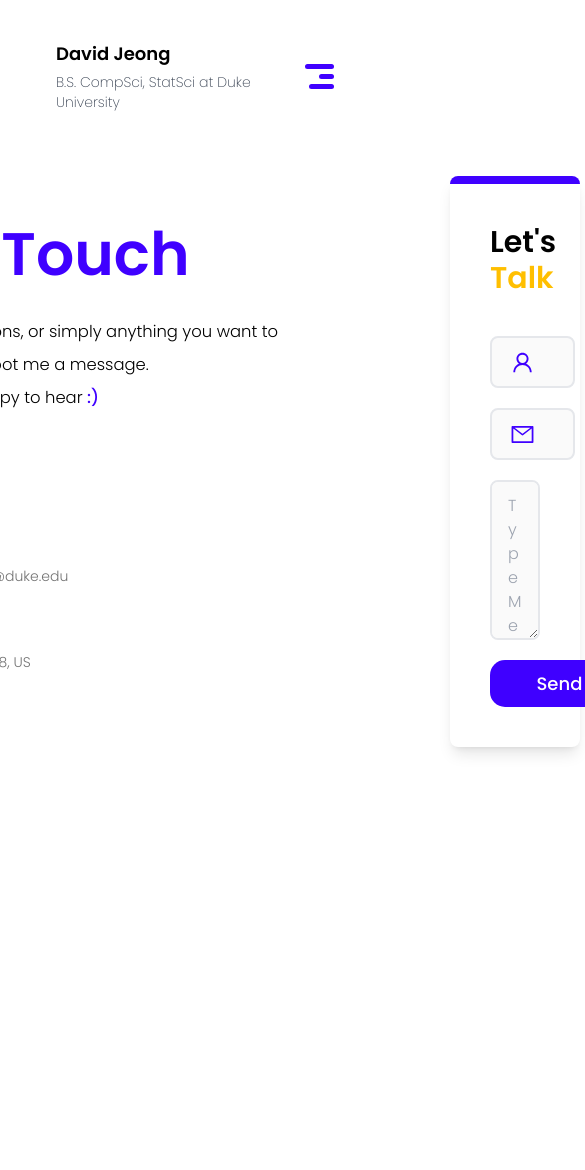
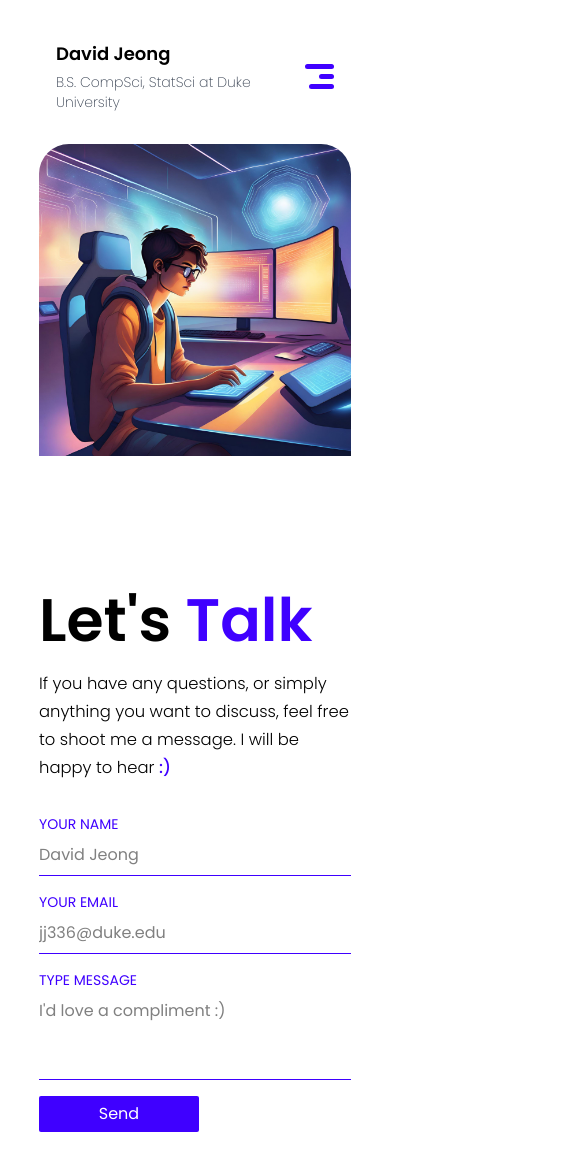
Before and after one commit to davidjjeong/my-portfolio, a Next.js app: page /contact in a window 390 px wide. Shown: the top 1170 px of the page, 585 px wide, since content can reach past the window. Before the commit the page ends 844 px from the top, so only its background shows below. Built offline with nearby package versions, Linux system fonts and the light colour scheme.

Commit message:
Added a new responsive ContactMe page

```diff
--- a/pages/contact.js
+++ b/pages/contact.js
@@ -1,9 +1,9 @@
-import ContactForm from "@/sections/ContactForm/ContactForm";
+import ContactMe from "@/sections/ContactMe/ContactMe";
 
 export default function Contact() {
   return (
     <>
-      <ContactForm />
+      <ContactMe />
     </>
   );
 }
--- a/sections/ContactForm/ContactForm.js
+++ b/sections/ContactMe/ContactForm.js
@@ -56,31 +56,32 @@ export default function ContactForm () {
     }
 
     return (
-        <div className="flex flex-row justify-center">
-            <div className="flex flex-col mr-20 ml-24 mt-36">
-                <h1 className="text-4xl md:text-6xl">
+        <div className="flex flex-row lg:flex-col justify-around lg:items-center">
+            <div className="flex flex-col ml-[5vw] lg:ml-0 mt-24 lg:mt-16">
+                <h1 className="text-6xl lg:text-center">
                     Get in <span class="text-[#3F00FF]">Touch</span>
                 </h1>
-                <p className="description text-[1.025rem] mt-8 pl-1 w-[30rem] leading-loose">
+                <p className="description text-[1.025rem] mt-8 pl-1 lg:pl-0 w-[30rem] leading-loose
+                            lg:text-center">
                     If you have any questions, or simply anything you want to discuss,{" "}
                     feel free to shoot me a message. {<br />} I will be more than happy{" "}
                     to hear <span class="text-[#3F00FF] fw-500">:{")"}</span>
                 </p>
-                <div className="input-icons mt-5">
+                <div className="input-icons mt-5 lg:hidden">
                     <i className="input-icon"><FiPhoneCall size={32} color="#3F00FF" /></i>
                     <div className="contact-text">
                         <h1 className="text-xl fw-500">Call Me</h1>
                         <p className="description text-[#737373] text-sm mt-2">+1 (919) 884-1075</p>
                     </div>
                 </div>
-                <div className="input-icons mt-5">
+                <div className="input-icons mt-5 lg:hidden">
                     <i className="input-icon"><AiOutlineMail size={32} color="#3F00FF" /></i>
                     <div className="contact-text">
                         <h1 className="text-xl fw-500">Email</h1>
                         <p className="description text-[#737373] text-sm mt-2">jaewoong.jeong@duke.edu</p>
                     </div>
                 </div>
-                <div className="input-icons mt-5">
+                <div className="input-icons mt-5 lg:hidden">
                     <i className="input-icon"><ImLocation size={32} color="#3F00FF" /></i>
                     <div className="contact-text">
                         <h1 className="text-xl fw-500">Location</h1>
@@ -90,7 +91,8 @@ export default function ContactForm () {
             </div>
             <form method="POST" action="https://www.formbackend.com/f/a64bb81fece8d9bd" onSubmit={submitForm}
                 className="bg-white border-t-8 border-[#3F00FF] rounded-lg shadow-lg px-10 py-10
-                            flex flex-col w-1/3 space-y-5 mt-24 ml-20 mr-24"
+                            flex flex-col w-1/3 lg:w-[50vw] md:w-[70vw] space-y-5 mt-24 mb-24 lg:mb-16
+                            lg:mt-8 mr-[5vw] lg:mr-0"
             >
                 <h1 className="text-3xl mb-5">
                     Let's <span class="text-[#FFBF00]">Talk</span>
--- /dev/null
+++ b/sections/ContactMe/ContactMe.js
@@ -0,0 +1,87 @@
+import { useState } from 'react';
+
+import Image from 'next/image';
+
+import styles from './ContactMe.module.css';
+
+export default function ContactMe(){
+    const [formData, setFormData] = useState({ //placeholder to temporarily store form values
+        name: "",
+        email: "",
+        message: ""
+    });
+
+    const [formSuccess, setFormSuccess] = useState(false);
+
+    const handleInput = (e) => {
+        const fieldName = e.target.name;
+        const fieldValue = e.target.value;
+
+        setFormData((prevState) => ({ //updates state representing form data
+            ...prevState,
+            [fieldName]: fieldValue
+        }))
+    }
+
+    const submitForm = (e) => {
+        e.preventDefault() //prevents page from refreshing
+
+        const formURL = e.target.action
+        const data = new FormData()
+
+        // Turn our formData state into data we can use with a form submission
+        Object.entries(formData).forEach(([key, value]) => {
+            data.append(key, value);
+        })
+
+        fetch(formURL, {
+            method: "POST",
+            body: data,
+            headers: {
+                'accept': 'application/json', //we want FormBackEnd to return `json`, not the full HTML page
+            },
+        }).then(() => {
+            setFormData({
+                name: "",
+                email: "",
+                message: ""
+            })
+
+            setFormSuccess(true);
+
+            setTimeout(() => {
+                setFormSuccess(false);
+            }, 4500)
+        })
+    }
+
+    return (
+        <div className={styles.formContainer}>
+            <div className={styles.leftCol}>
+                <Image src="/AI-generated-coder.png" width={1080} height={1080} />
+            </div>
+            <div className={styles.rightCol}>
+                <h1 className={styles.formHeader}>
+                    Let's <span className="text-[#3F00FF]">Talk</span>
+                </h1>
+                <p className={styles.formDescription}>
+                    If you have any questions, or simply anything you want to{" "}
+                    discuss, feel free to shoot me a message. I will be happy{" "}
+                    to hear <span class="text-[#3F00FF] fw-500">:{")"}</span>
+                </p>
+                <form method="POST" action="https://www.formbackend.com/f/a64bb81fece8d9bd" onSubmit={submitForm}>
+                    <label for="name">Your Name</label>
+                    <input type="text" id="name" name="name" value={formData.name}
+                        placeholder="David Jeong" onChange={handleInput} required />
+                    <label for="email">Your Email</label>
+                    <input type="email" id="email" name="email" value={formData.email}
+                        placeholder="jj336@duke.edu" onChange={handleInput} required />
+                    <label for="message">Type Message</label>
+                    <textarea rows="3" placeholder="I'd love a compliment :)" id="message" name="message"
+                        value={formData.message} onChange={handleInput} required />
+                    <button type="submit" id="submit" name="submit" class={styles.sendBtn}>Send</button>
+                </form>
+            </div>
+        </div>
+    );
+}
--- /dev/null
+++ b/sections/ContactMe/ContactMe.module.css
@@ -0,0 +1,101 @@
+div.formContainer {
+    margin: 64px 0;
+    display: flex;
+    justify-content: center;
+    width: 100vw;
+    height: 73vh;
+}
+
+div.leftCol {
+    width: 45vw;
+    height: 100%;
+    border-radius: 30px 0 0 30px;
+    overflow: hidden;
+}
+
+div.rightCol {
+    width: 45vw;
+    height: 100%;
+    padding: 1.5rem 3.5rem;
+}
+
+h1.formHeader {
+    font-size: 3.75rem;
+    line-height: 1;
+}
+
+p.formDescription {
+    margin-top: 20px;
+    font-weight: 300;
+    font-size: 1.025rem;
+    line-height: 1.75rem;
+}
+
+div.rightCol form {
+    margin-top: 2rem;
+}
+
+div.rightCol label, div.rightCol input, div.rightCol textarea {
+    display: block;
+    width: 35vw;
+}
+
+div.rightCol label {
+    text-transform: uppercase;
+    color: #3F00FF;
+    font-size: 0.875rem;
+}
+
+div.rightCol input, div.rightCol textarea {
+    padding: 0.5rem 0;
+    outline: none;
+    font-weight: 400;
+    border-bottom: 1px solid #3F00FF;
+    margin-bottom: 1rem;
+    color: #000;
+}
+
+div.rightCol textarea {
+    height: auto;
+    resize: none;
+}
+
+div.rightCol input::placeholder, div.rightCol textarea::placeholder {
+    color: #808080;
+}
+
+div.rightCol input:hover, div.rightCol textarea:hover, button.sendBtn:hover {
+    opacity: 0.5;
+}
+
+button.sendBtn {
+    background-color: #3F00FF;
+    color: #FFF;
+    height: 2.25rem;
+    width: 10rem;
+    border-radius: 2px;
+}
+
+@media only screen and (max-width: 1023px){
+    div.formContainer {
+        flex-direction: column;
+        align-items: center;
+        height: auto;
+    }
+
+    div.leftCol {
+        width: 80vw;
+        height: 50vh;
+        overflow: hidden;
+        border-radius: 30px 30px 0 0;
+    }
+
+    div.rightCol {
+        width: 80vw;
+        padding: 1.5rem 0;
+    }
+
+    div.rightCol label, div.rightCol input, div.rightCol textarea {
+        width: 80vw;
+    }
+}
```
Also changed, not shown: public/AI-generated-coder.png (added), sections/ContactForm/ContactForm.css (deleted).
